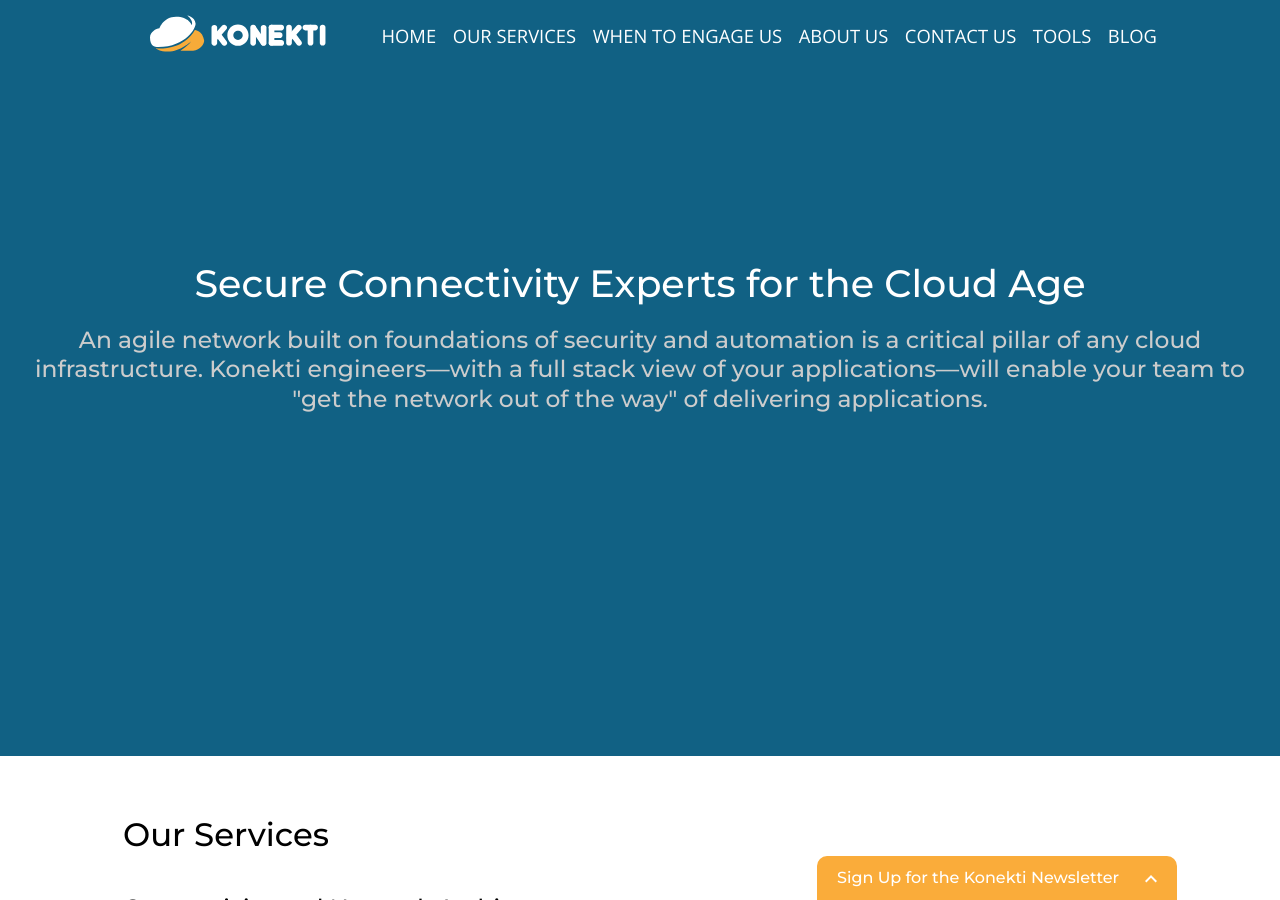
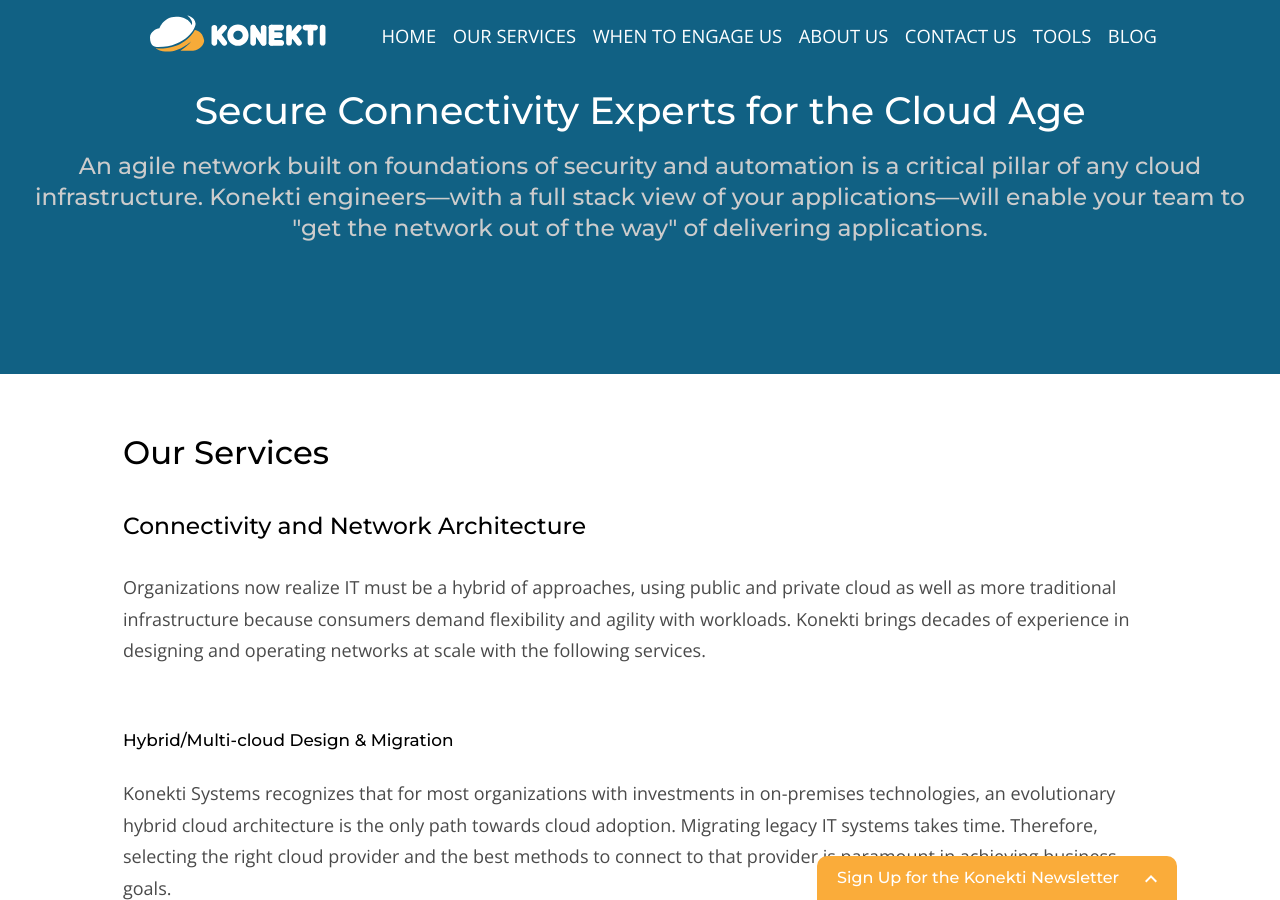
Before and after one commit to konekti/jeffbrl.github.io, a Jekyll site: the page built from _pages/index.md, in a window 1280 px wide and 900 px high. Built offline with Jekyll 4.4.1, drawn with Linux system fonts in a browser that asks for light colours; nearby versions of some CDN libraries.

Commit message:
update styles

```diff
--- a/_sass/_base.scss
+++ b/_sass/_base.scss
@@ -46,10 +46,10 @@
 }
 
 // Headings
-$lh : 1.05; // line-height
+$lh : 1; // line-height
 $fs : 2.8rem; // font-size;
 @for $i from 1 through 6 {
-	$lh : $lh + 0.05;
+	$lh : $lh + 0.08;
 	$fs : $fs * 0.85;
 	h#{$i} {
 		margin: 0;
@@ -177,7 +177,6 @@
 
 ::selection {
   color: inherit;
-  background: transparent;
 }
 
 blockquote {
--- a/_sass/_components.scss
+++ b/_sass/_components.scss
@@ -248,16 +248,14 @@
   }
 }
 .intro{
-  min-height: 84vh;
+  background: rgb(17, 97, 132);
+  padding: 90px 0 50px;
   h1{
     color: $light;
   }
   img{
     width: 100%;
     max-width: 300px;
-  }
-  &_container{
-    background: rgba(17, 97, 132, 1);
   }
   &_inner{
     @media screen and (min-width: 1024px) {
--- a/_sass/_utilities.scss
+++ b/_sass/_utilities.scss
@@ -1,3 +1,9 @@
+.block {
+  min-height: 50vh;
+  display: flex;
+  flex-direction: column;
+  justify-content: center;
+}
 .logo {
   width: 225px;
   margin-top: -10px;
```
Also changed, not shown: _sass/_animate.scss (+0 -14 lines).
